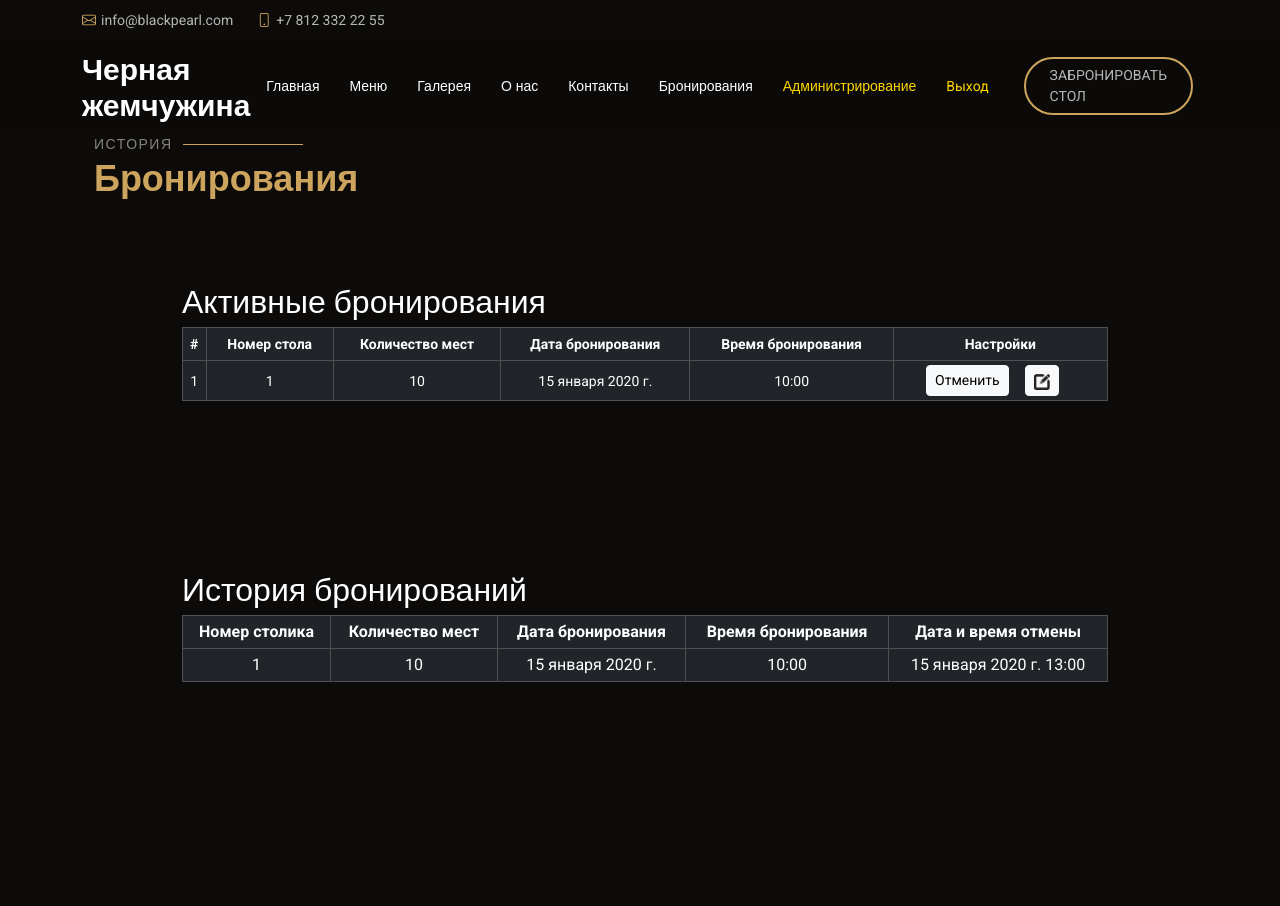
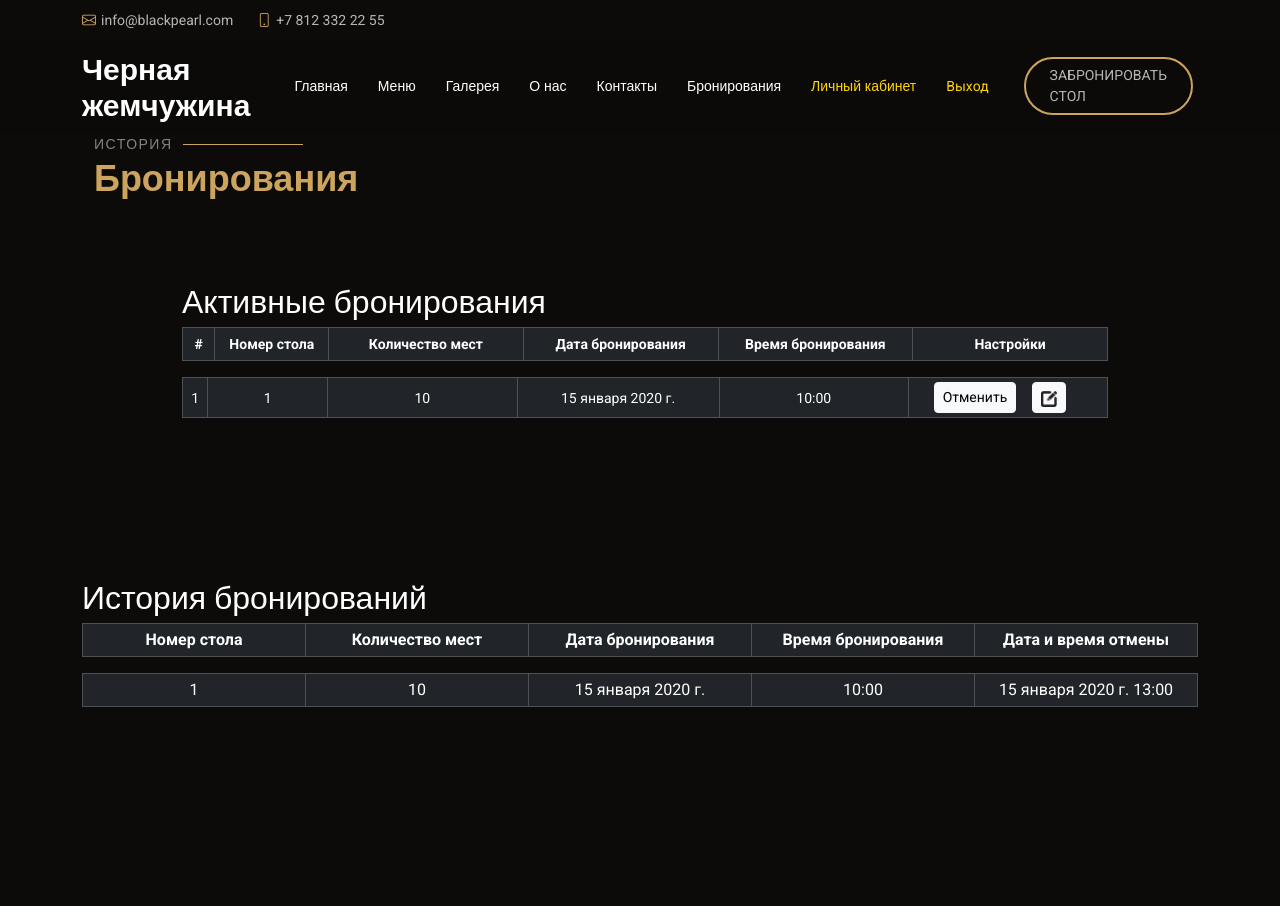
Before and after one commit to SpriteSpirit/python-restaurant-reservations, a Django app: page /booking_list/ in a window 1280 px wide. Shown: the top 906 px of the page. Run offline with Django 5.2, Linux system fonts and the light colour scheme; a user stored in the database is signed in; tables that the repository leaves empty hold one stand-in row (values such as "Sample post"); lists and menus that the app fills with data are empty; parts of the project's set-up code (start-up, migrations or seed data) failed here and were passed over; some libraries are stand-ins or nearby versions; some web fonts are replaced.

Commit message:
Настроены права доступа к страницам

```diff
--- a/config/settings.py
+++ b/config/settings.py
@@ -12,7 +12,6 @@ https://docs.djangoproject.com/en/5.1/ref/settings/
 from datetime import timedelta
 from pathlib import Path
 from dotenv import load_dotenv
-from celery.schedules import crontab
 import os
 
 # Build paths inside the project like this: BASE_DIR / 'subdir'.
@@ -169,7 +168,7 @@ CELERY_BROKER_CONNECTION_RETRY_ON_STARTUP = os.getenv("CELERY_BROKER_CONNECTION_
 CELERY_BEAT_SCHEDULE = {
     'cancel-expired-bookings-every-5-minutes': {
         'task': 'restaurant.tasks.cancel_expired_bookings',
-        'schedule': 30.0,  # каждые 5 минут = 300 секунд
+        'schedule': 300,  # каждые 5 минут = 300 секунд
     },
 }
 
--- a/restaurant/templates/restaurant/base.html
+++ b/restaurant/templates/restaurant/base.html
@@ -74,11 +74,7 @@
                     </a></li>
                     <li>
                         {% if user.is_authenticated %}
-                            {% if not user.is_superuser or not user.is_staff %}
                             <a href="{% url 'users:profile' user.pk %}" style="color: gold">Личный кабинет</a>
-                            {% elif user.is_superuser or user.is_staff %}
-                            <a href="{% url 'users:profile' user.pk %}" style="color: gold">Администрирование</a>
-                            {% endif %}
                         {% endif %}
                     </li>
                     <li>
--- a/restaurant/templates/restaurant/booking_list.html
+++ b/restaurant/templates/restaurant/booking_list.html
@@ -30,24 +30,27 @@
                     <table class="table table-dark table-hover table-bordered table-sm">
                         <thead>
                         <tr class="item" style="text-align: center !important; line-height: 24px;">
-                            <th scope="col">#</th>
-                            <th scope="col">Номер стола</th>
-                            <th scope="col">Количество мест</th>
-                            <th scope="col">Дата бронирования</th>
-                            <th scope="col">Время бронирования</th>
-                            <th scope="col">Настройки</th>
+                            <th style="width: 20px;" scope="col">#</th>
+                            <th style="width: 70px;" scope="col">Номер стола</th>
+                            <th style="width: 120px;" scope="col">Количество мест</th>
+                            <th style="width: 120px;" scope="col">Дата бронирования</th>
+                            <th style="width: 120px;" scope="col">Время бронирования</th>
+                            <th style="width: 120px;" scope="col">Настройки</th>
                         </tr>
                         </thead>
+                    </table>
+                    <div style="max-height: 30vh; overflow-y: auto;">
+                        <table class="table table-dark table-hover table-bordered table-sm">
                             <tbody>
                             {% for booking in bookings %}
                             <tr class="item"
                                 style="text-align: center !important; line-height: 24px; vertical-align: middle;">
-                            <td>{{ forloop.counter }}</td>
-                            <td>{{ booking.table.number }}</td>
-                            <td>{{ booking.table.seats }}</td>
-                            <td>{{ booking.date_reserved }}</td>
-                            <td>{{ booking.time_reserved }}</td>
-                            <td>
+                                <td style="width: 20px;" >{{ forloop.counter }}</td>
+                                <td style="width: 95px;" >{{ booking.table.number }}</td>
+                                <td style="width: 150px;" >{{ booking.table.seats }}</td>
+                                <td style="width: 160px;" >{{ booking.date_reserved }}</td>
+                                <td style="width: 150px;" >{{ booking.time_reserved }}</td>
+                                <td style="width: 120px;" >
                                     <div class="horizontal-buttons">
                                         <form action="{% url 'restaurant:booking_list' %}" method="post"
                                               onsubmit="return confirm('Вы уверены, что хотите отменить бронирование?')">
@@ -68,6 +71,8 @@
                             {% endfor %}
                             </tbody>
                         </table>
+                    </div>
+                </div>
                 {% else %}
                 <p class="m-3" style="color: #ccc">
                     Нет бронирований
@@ -81,27 +86,30 @@
             <table class="table table-dark table-hover table-bordered table-sm">
                 <thead>
                 <tr class="item" style="text-align: center !important; line-height: 24px;">
-                        <th scope="col">Номер столика</th>
-                        <th scope="col">Количество мест</th>
-                        <th scope="col">Дата бронирования</th>
-                        <th scope="col">Время бронирования</th>
-                        <th scope="col">Дата и время отмены</th>
+                    <th style="width: 120px;" scope="col">Номер стола</th>
+                    <th style="width: 120px;" scope="col">Количество мест</th>
+                    <th style="width: 120px;" scope="col">Дата бронирования</th>
+                    <th style="width: 120px;" scope="col">Время бронирования</th>
+                    <th style="width: 120px;" scope="col">Дата и время отмены</th>
                 </tr>
                 </thead>
+            </table>
+            <div style=" max-height: 30vh; overflow-y: auto;">
+                <table class="table table-dark table-hover table-bordered table-sm">
                     <tbody>
-
                     {% for booking in booking_history %}
                     <tr class="item" style="text-align: center !important; line-height: 24px;">
-                        <td>{{ booking.table.number }}</td>
-                        <td>{{ booking.table.seats }}</td>
-                        <td>{{ booking.date_reserved }}</td>
-                        <td>{{ booking.time_reserved }}</td>
-                        <td>{{ booking.cancelled_at }}</td>
+                        <td style="width: 120px;">{{ booking.table.number }}</td>
+                        <td style="width: 120px;">{{ booking.table.seats }}</td>
+                        <td style="width: 120px;">{{ booking.date_reserved }}</td>
+                        <td style="width: 120px;">{{ booking.time_reserved }}</td>
+                        <td style="width: 120px;">{{ booking.cancelled_at }}</td>
                     </tr>
                     {% endfor %}
                     </tbody>
                 </table>
             </div>
+
         </div>
     </div>
 
--- a/restaurant/views.py
+++ b/restaurant/views.py
@@ -1,16 +1,20 @@
 from datetime import datetime, timedelta
 
 from django.contrib import messages
+from django.contrib.auth.mixins import LoginRequiredMixin
+from django.core.mail import send_mail
 from django.shortcuts import get_object_or_404, redirect, render
 from django.urls import reverse_lazy
 from django.views import View
 from django.views.generic import ListView, TemplateView, UpdateView
 
+from config import settings
 from restaurant.forms import TableForm, BookingForm, BookingUpdateForm
 from restaurant.models import Table, Booking, Restaurant, BookingHistory
+from restaurant.templatetags.custom_filters import formatting_date, formatting_time
 
 
-class TableSelectionView(View):
+class TableSelectionView(LoginRequiredMixin, View):
     """
     Отображает страницу со списком доступных столов и формой для выбора даты и времени бронирования.
     """
@@ -55,7 +59,7 @@ class TableSelectionView(View):
         return render(request, 'restaurant/table_list.html', {'form': form})
 
 
-class BookingCreateView(View):
+class BookingCreateView(LoginRequiredMixin, View):
     """
     Создание бронирования
     """
@@ -96,11 +100,32 @@ class BookingCreateView(View):
             booking.time_reserved = time_reserved
             booking.save()
 
+            # Отправка письма пользователю
+            subject = 'Подтверждение бронирования стола'
+            message = (
+                f'Уважаемый(ая) {request.user.first_name},\n\n'
+                f'Бронирование стола №{booking.table.number} [мест: {booking.table.seats}] на '
+                f'{formatting_date(booking.date_reserved)} в {formatting_time(booking.time_reserved)} '
+                f'успешно создано.\n\n'
+                f'Спасибо за бронирование!\n'
+                f'До скорой встречи!'
+            )
+            from_email = settings.EMAIL_HOST_USER
+            recipient_list = [request.user.email]
+            send_mail(subject, message, from_email, recipient_list)
+
             return redirect('restaurant:booking_list')
-        return render(request, 'restaurant/booking_form.html', {'form': form})
+        else:
+            table = Table.objects.get(id=table_id)
+            return render(request, 'restaurant/booking_form.html', {
+                'form': form,
+                'table': table,
+                'date_reserved': date_reserved,
+                'time_reserved': time_reserved,
+            })
 
 
-class BookingUpdateView(UpdateView):
+class BookingUpdateView(LoginRequiredMixin, UpdateView):
     """
     Редактирование бронирования
     """
@@ -147,7 +172,7 @@ class BookingUpdateView(UpdateView):
         return context
 
 
-class BookingListView(ListView):
+class BookingListView(LoginRequiredMixin, ListView):
     """
     Просмотр списка бронирований
     """
@@ -216,9 +241,3 @@ class GalleryPageView(TemplateView):
     """
     model = Restaurant
     template_name = 'restaurant/gallery.html'
-
-# TODO: ЛК: просмотр истории бронирования
-# TODO: ЛК: управление текущими бронированиями (изменение, отмена)
-# TODO: Админка:Управление пользователями
-# TODO: Админка:Управление бронированиями
-# TODO: Управление контентом сайта (тексты, изображения и т.д.)
--- a/users/views.py
+++ b/users/views.py
@@ -1,4 +1,5 @@
 from django.contrib.auth.forms import PasswordResetForm
+from django.contrib.auth.mixins import LoginRequiredMixin
 from django.contrib.auth.tokens import default_token_generator
 from django.contrib.auth.views import PasswordResetView, LoginView, PasswordResetCompleteView, PasswordResetConfirmView
 from django.core.mail import send_mail
@@ -36,7 +37,7 @@ class CustomLoginView(LoginView):
     success_url = reverse_lazy('restaurant:index')
 
 
-class UserDetailView(LoginView):
+class UserDetailView(LoginRequiredMixin, LoginView):
     """
     Просмотр профиля пользователя
     """
@@ -57,7 +58,7 @@ class UserDetailView(LoginView):
         return HttpResponseRedirect(reverse('users:profile'))
 
 
-class UserUpdateView(UpdateView):
+class UserUpdateView(LoginRequiredMixin, UpdateView):
     """
     Редактирование информации пользователя
     """
@@ -96,7 +97,6 @@ class ResetPasswordView(PasswordResetView):
         try:
             user = User.objects.get(email=email)
         except User.DoesNotExist:
-            # Можно обработать случай, когда пользователь с таким email не найден
             return super().form_valid(form)
 
         token = default_token_generator.make_token(user)
```
Also changed, not shown: 1 other file. Lines whose indentation alone changed are shown as unchanged.
